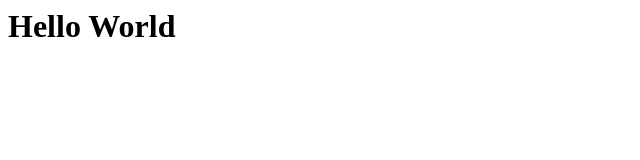
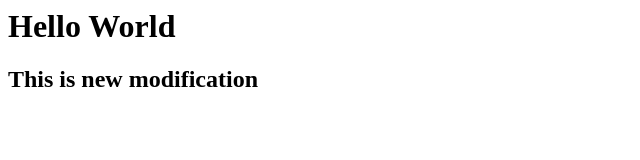
Before and after one commit to tapasjana/myproject, a plain HTML site: page index.html in a window 1280 px wide. Shown: the whole page, without its empty margins (0-640 px from the left). Drawn offline with Linux system fonts and the light colour scheme.

Commit message:
new modification

```diff
--- a/index.html
+++ b/index.html
@@ -1 +1,2 @@
 <h1>Hello World</h1>
+<h2>This is new modification</h2>
```
